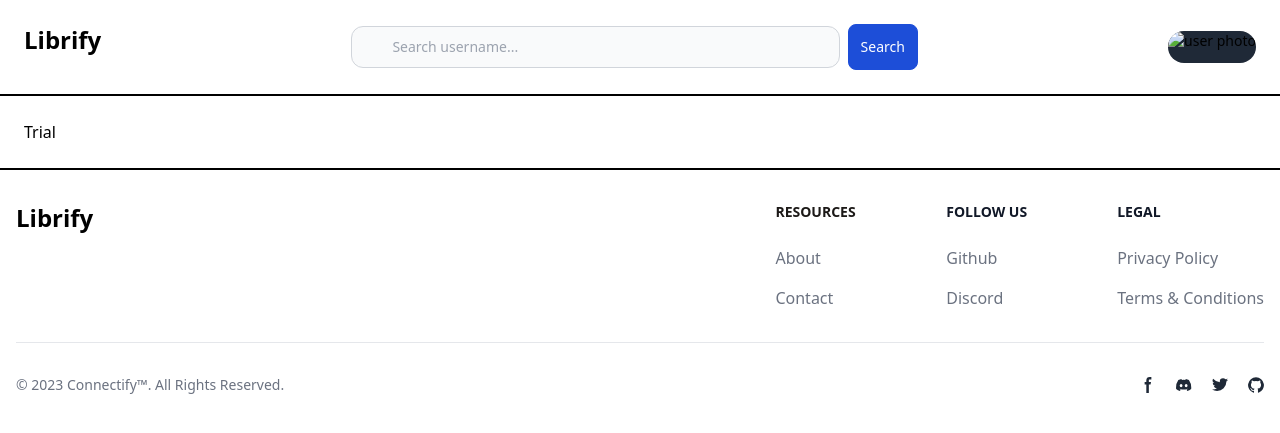
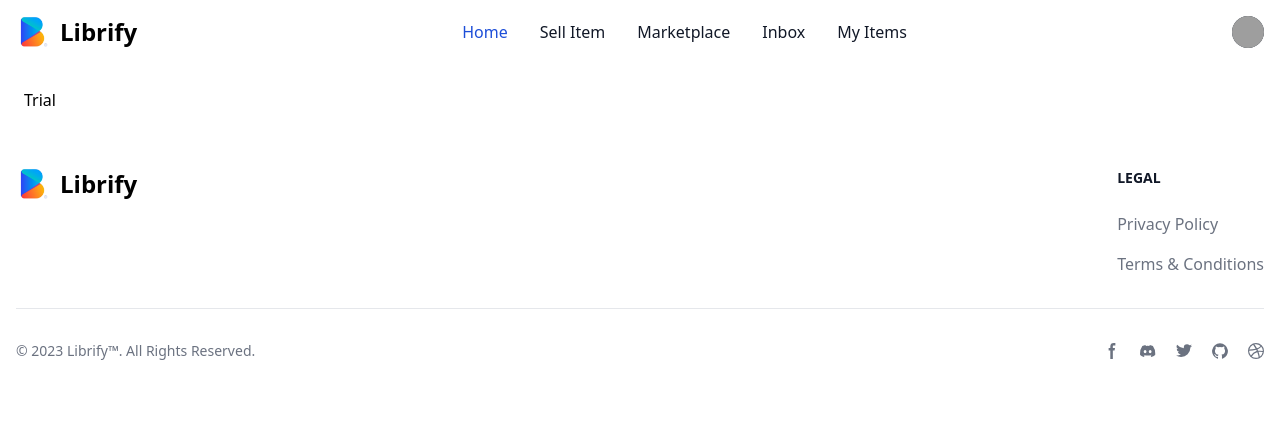
Before and after one commit to AristonCatipay/django_library_management, a Django app: page / in a window 1280 px wide. Shown: the top 433 px of the page. Run offline with Django 4.2, Linux system fonts and the light colour scheme; the visitor is signed in with stand-in values (Sample User, id 1); some libraries are stand-ins or nearby versions; grey boxes are pictures that could not be loaded.

Commit message:
Updated the design of the navigation bar and the footer.

```diff
--- a/core/templates/core/base.html
+++ b/core/templates/core/base.html
@@ -1,5 +1,5 @@
 <!-- This will be the base file for all the html files. -->
-
+{% load static %}
 <!DOCTYPE html>
 <html lang="en">
 <!-- <head> -->
@@ -12,31 +12,21 @@
     <script src="https://kit.fontawesome.com/9fc08e307b.js" crossorigin="anonymous"></script>
     <!-- Importing Flowbite -->
     <link href="https://cdnjs.cloudflare.com/ajax/libs/flowbite/1.8.1/flowbite.min.css" rel="stylesheet" />
+    <link rel="shortcut icon" type="image/png" href="{% static 'librify_logo_v2.png' %}" >
     <title>{% block title %}{% endblock %} | Librify</title>
 </head>
-<body>
-    <nav class="py-6 px-6 grid grid-flow-col justify-stretch bg-white dark:bg-gray-100 border-b-2 border-b-black">
-        <div>
-            <a href="/" class="min-w-max text-2xl font-bold whitespace-nowrap dark:text-black">Librify</a>
-        </div>
-
+<body class="dark:bg-gray-900">
     {% if request.user.is_authenticated %}
-        <div class="px-4">
-            <form class="flex items-center" action="{% url 'search' %}" method="post">
-                {% csrf_token %}
-                <div class="relative w-full min-w-min">
-                    <input type="text" name="username" id="voice-search" class="bg-gray-50 border border-gray-300 text-gray-900 text-sm rounded-lg focus:ring-blue-500 focus:border-blue-500 block w-full pl-10 p-2.5  dark:bg-gray-700 dark:border-gray-600 dark:placeholder-gray-400 dark:text-white dark:focus:ring-blue-500 dark:focus:border-blue-500 rounded-xl" placeholder="Search username..." required>
-                </div>
-                <button type="submit" class="inline-flex items-center p-3 ml-2 text-sm font-medium text-white bg-blue-700 rounded-lg border border-blue-700 hover:bg-blue-800 focus:ring-4 focus:outline-none focus:ring-blue-300 dark:bg-blue-600 dark:hover:bg-blue-700 dark:focus:ring-blue-800">
-                Search
-                </button>
-            </form>
-        </div>
-
-        <div class="flex items-center md:order-2 justify-self-end min-w-max">
+        <nav class="bg-white dark:bg-gray-900">
+            <div class="max-w-screen-xl flex flex-wrap items-center justify-between mx-auto p-4">
+            <a href="/" class="flex items-center">
+                <img src="{% static 'librify_logo_v2.png' %}" class="h-8 mr-3" alt="Librify Logo" />
+                <span class="self-center text-2xl font-bold whitespace-nowrap dark:text-white">Librify</span>
+            </a>
+            <div class="flex items-center md:order-2">
                 <button type="button" class="flex mr-3 text-sm bg-gray-800 rounded-full md:mr-0 focus:ring-4 focus:ring-gray-300 dark:focus:ring-gray-600" id="user-menu-button" aria-expanded="false" data-dropdown-toggle="user-dropdown" data-dropdown-placement="bottom">
                 <span class="sr-only">Open user menu</span>
-            <img class="w-8 h-8 rounded-full min-w-max" src="{{ user_profile.profile_image.url }}" alt="user photo">
+                <img class="w-8 h-8 rounded-full object-cover" src="#" alt="user photo">
                 </button>
                 <!-- Dropdown menu -->
                 <div class="z-50 hidden my-4 text-base list-none bg-white divide-y divide-gray-100 rounded-lg shadow dark:bg-gray-700 dark:divide-gray-600" id="user-dropdown">
@@ -45,71 +35,88 @@
                     <span class="block text-sm  text-gray-500 truncate dark:text-gray-400">{{ user_profile.bio }}</span>
                 </div>
                 <ul class="py-2" aria-labelledby="user-menu-button">
-                <!-- <li>
-                <a href="#" class="block px-4 py-2 text-sm text-gray-700 hover:bg-gray-100 dark:hover:bg-gray-600 dark:text-gray-200 dark:hover:text-white">Dashboard</a>
-                </li> -->
                     <li>
-                <a href="{% url 'settings' %}" class="block px-4 py-2 text-sm text-gray-700 hover:bg-gray-100 dark:hover:bg-gray-600 dark:text-gray-200 dark:hover:text-white">Account Settings</a>
+                        <a href="#" class="block px-4 py-2 text-sm text-gray-700 hover:bg-gray-100 dark:hover:bg-gray-600 dark:text-gray-200 dark:hover:text-white">Profile</a>
                     </li>
-                <!-- <li>
-                <a href="#" class="block px-4 py-2 text-sm text-gray-700 hover:bg-gray-100 dark:hover:bg-gray-600 dark:text-gray-200 dark:hover:text-white">Earnings</a>
-                </li> -->
                     <li>
-                <a href="{% url 'logout' %}" class="block px-4 py-2 text-sm text-gray-700 hover:bg-gray-100 dark:hover:bg-gray-600 dark:text-gray-200 dark:hover:text-white">Sign out</a>
+                        <a href="#" class="block px-4 py-2 text-sm text-gray-700 hover:bg-gray-100 dark:hover:bg-gray-600 dark:text-gray-200 dark:hover:text-white">Sign out</a>
                     </li>
                 </ul>
                 </div>
+                <button data-collapse-toggle="navbar-user" type="button" class="inline-flex items-center p-2 w-10 h-10 justify-center text-sm text-gray-500 rounded-lg md:hidden hover:bg-gray-100 focus:outline-none focus:ring-2 focus:ring-gray-200 dark:text-gray-400 dark:hover:bg-gray-700 dark:focus:ring-gray-600" aria-controls="navbar-user" aria-expanded="false">
+                <span class="sr-only">Open main menu</span>
+                <svg class="w-5 h-5" aria-hidden="true" xmlns="http://www.w3.org/2000/svg" fill="none" viewBox="0 0 17 14">
+                    <path stroke="currentColor" stroke-linecap="round" stroke-linejoin="round" stroke-width="2" d="M1 1h15M1 7h15M1 13h15"/>
+                </svg>
             </button>
-        {% else %}
-        <div class="justify-self-end">
-            <a href="#" class="text-white bg-gradient-to-r from-green-400 via-green-500 to-green-600 hover:bg-gradient-to-br focus:ring-4 focus:outline-none focus:ring-green-300 dark:focus:ring-green-800 font-medium rounded-lg text-sm px-5 py-2.5 text-center mr-2 mb-2">Register</a>
-            <a href="#" class="text-white bg-gradient-to-r from-green-400 via-green-500 to-green-600 hover:bg-gradient-to-br focus:ring-4 focus:outline-none focus:ring-green-300 dark:focus:ring-green-800 font-medium rounded-lg text-sm px-5 py-2.5 text-center mr-2 mb-2">Login</a>
+            </div>
+            <div class="items-center justify-between hidden w-full md:flex md:w-auto md:order-1" id="navbar-user">
+            <ul class="flex flex-col font-medium p-4 md:p-0 mt-4 border border-gray-100 rounded-lg bg-gray-50 md:flex-row md:space-x-8 md:mt-0 md:border-0 md:bg-white dark:bg-gray-800 md:dark:bg-gray-900 dark:border-gray-700">
+                <li>
+                <a href="/" class="block py-2 pl-3 pr-4 text-white bg-blue-700 rounded md:bg-transparent md:text-blue-700 md:p-0 md:dark:text-blue-500" aria-current="page">Home</a>
+                </li>
+                <li>
+                <a href="#" class="block py-2 pl-3 pr-4 text-gray-900 rounded hover:bg-gray-100 md:hover:bg-transparent md:hover:text-blue-700 md:p-0 dark:text-white md:dark:hover:text-blue-500 dark:hover:bg-gray-700 dark:hover:text-white md:dark:hover:bg-transparent dark:border-gray-700">Sell Item</a>
+                </li>
+                <li>
+                <a href="#" class="block py-2 pl-3 pr-4 text-gray-900 rounded hover:bg-gray-100 md:hover:bg-transparent md:hover:text-blue-700 md:p-0 dark:text-white md:dark:hover:text-blue-500 dark:hover:bg-gray-700 dark:hover:text-white md:dark:hover:bg-transparent dark:border-gray-700">Marketplace</a>
+                </li>
+                <li>
+                <a href="#" class="block py-2 pl-3 pr-4 text-gray-900 rounded hover:bg-gray-100 md:hover:bg-transparent md:hover:text-blue-700 md:p-0 dark:text-white md:dark:hover:text-blue-500 dark:hover:bg-gray-700 dark:hover:text-white md:dark:hover:bg-transparent dark:border-gray-700">Inbox</a>
+                </li>
+                <li>
+                <a href="#" class="block py-2 pl-3 pr-4 text-gray-900 rounded hover:bg-gray-100 md:hover:bg-transparent md:hover:text-blue-700 md:p-0 dark:text-white md:dark:hover:text-blue-500 dark:hover:bg-gray-700 dark:hover:text-white md:dark:hover:bg-transparent dark:border-gray-700">My Items</a>
+                </li>
+            </ul>
             </div>
             </div>
+        </nav>
+      {% else %}
+         <nav class="bg-white dark:bg-gray-900">
+            <div class="max-w-screen-xl flex flex-wrap items-center justify-between mx-auto p-4">
+            <a href="/" class="flex items-center">
+               <img src="{% static 'librify_logo_v2.png' %}" class="h-8 mr-3" alt="Librify Logo" />
+               <span class="self-center text-2xl font-bold whitespace-nowrap dark:text-white">Librify</span>
+            </a>
+            <button data-collapse-toggle="navbar-default" type="button" class="inline-flex items-center p-2 w-10 h-10 justify-center text-sm text-gray-500 rounded-lg md:hidden hover:bg-gray-100 focus:outline-none focus:ring-2 focus:ring-gray-200 dark:text-gray-400 dark:hover:bg-gray-700 dark:focus:ring-gray-600" aria-controls="navbar-default" aria-expanded="false">
+                  <span class="sr-only">Open main menu</span>
+                  <svg class="w-5 h-5" aria-hidden="true" xmlns="http://www.w3.org/2000/svg" fill="none" viewBox="0 0 17 14">
+                     <path stroke="currentColor" stroke-linecap="round" stroke-linejoin="round" stroke-width="2" d="M1 1h15M1 7h15M1 13h15"/>
+                  </svg>
+            </button>
+            <div class="hidden w-full md:block md:w-auto" id="navbar-default">
+               <ul class="font-medium flex flex-col p-4 md:p-0 mt-4 border border-gray-100 rounded-lg bg-gray-50 md:flex-row md:space-x-8 md:mt-0 md:border-0 md:bg-white dark:bg-gray-800 md:dark:bg-gray-900 dark:border-gray-700">
+                  <li>
+                  <a href="#" class="block py-2 pl-3 pr-4 text-gray-900 rounded hover:bg-gray-100 md:hover:bg-transparent md:border-0 md:hover:text-blue-700 md:p-0 dark:text-white md:dark:hover:text-blue-500 dark:hover:bg-gray-700 dark:hover:text-white md:dark:hover:bg-transparent">Login</a>
+                  </li>
+                  <li>
+                  <a href="#" class="block py-2 pl-3 pr-4 text-gray-900 rounded hover:bg-gray-100 md:hover:bg-transparent md:border-0 md:hover:text-blue-700 md:p-0 dark:text-white md:dark:hover:text-blue-500 dark:hover:bg-gray-700 dark:hover:text-white md:dark:hover:bg-transparent">Register</a>
+                  </li>
+               </ul>
+            </div>
+            </div>
+         </nav>
       {% endif %}
-    </nav>
 
-    <div class="px-6 py-6 dark:bg-gray-100">
+    <div class="px-6 py-6 bg-white dark:bg-gray-900">
         {% block content%}
         {% endblock %}
     </div>
 
 
-    <footer class="bg-white dark:bg-gray-100 border-t-2 border-t-black">
+    <footer class="bg-white dark:bg-gray-900">
         <div class="mx-auto w-full max-w-screen-xl p-4 py-6 lg:py-8">
             <div class="md:flex md:justify-between">
             <div class="mb-6 md:mb-0">
-                <a href="#" class="flex items-center">
-                    <!-- <img src="#" class="h-8 mr-3" alt="Librify Logo" /> -->
-                    <span class="self-center text-2xl font-bold whitespace-nowrap dark:text-black">Librify</span>
+                <a href="/" class="flex items-center">
+                    <img src="{% static 'librify_logo_v2.png' %}" class="h-8 mr-3" alt="Librify Logo" />
+                    <span class="self-center text-2xl font-bold whitespace-nowrap dark:text-white">Librify</span>
                 </a>
             </div>
-            <div class="grid grid-cols-2 gap-8 sm:gap-6 sm:grid-cols-3">
+            <div class="grid grid-cols-2 gap-8 sm:gap-6 sm:grid-cols-1">
                 <div>
-                    <h2 class="mb-6 text-sm font-semibold text-stone-900 uppercase dark:text-black">Resources</h2>
-                    <ul class="text-gray-500 dark:text-gray-800 font-medium">
-                        <li class="mb-4">
-                            <a href="#" class="hover:underline">About</a>
-                        </li>
-                        <li>
-                            <a href="#" class="hover:underline">Contact</a>
-                        </li>
-                    </ul>
-                </div>
-                <div>
-                    <h2 class="mb-6 text-sm font-semibold text-gray-900 uppercase dark:text-black">Follow us</h2>
-                    <ul class="text-gray-500 dark:text-gray-800 font-medium">
-                        <li class="mb-4">
-                            <a href="#" class="hover:underline ">Github</a>
-                        </li>
-                        <li>
-                            <a href="#" class="hover:underline">Discord</a>
-                        </li>
-                    </ul>
-                </div>
-                <div>
-                    <h2 class="mb-6 text-sm font-semibold text-gray-900 uppercase dark:text-black">Legal</h2>
-                    <ul class="text-gray-500 dark:text-gray-800 font-medium">
+                    <h2 class="mb-6 text-sm font-semibold text-gray-900 uppercase dark:text-white">Legal</h2>
+                    <ul class="text-gray-500 dark:text-gray-400 font-medium">
                         <li class="mb-4">
                             <a href="#" class="hover:underline">Privacy Policy</a>
                         </li>
@@ -122,32 +129,38 @@
         </div>
         <hr class="my-6 border-gray-200 sm:mx-auto dark:border-gray-700 lg:my-8" />
         <div class="sm:flex sm:items-center sm:justify-between">
-            <span class="text-sm text-gray-500 sm:text-center dark:text-black">© 2023 <a href="#" class="hover:underline">Connectify™</a>. All Rights Reserved.
+            <span class="text-sm text-gray-500 sm:text-center dark:text-gray-400">© 2023 <a href="/" class="hover:underline">Librify™</a>. All Rights Reserved.
             </span>
             <div class="flex mt-4 space-x-5 sm:justify-center sm:mt-0">
-                <a href="#" class="text-gray-800 hover:text-gray-900 dark:hover:text-black">
+                <a href="#" class="text-gray-500 hover:text-gray-900 dark:hover:text-white">
                     <svg class="w-4 h-4" aria-hidden="true" xmlns="http://www.w3.org/2000/svg" fill="currentColor" viewBox="0 0 8 19">
                             <path fill-rule="evenodd" d="M6.135 3H8V0H6.135a4.147 4.147 0 0 0-4.142 4.142V6H0v3h2v9.938h3V9h2.021l.592-3H5V3.591A.6.6 0 0 1 5.592 3h.543Z" clip-rule="evenodd"/>
                         </svg>
                     <span class="sr-only">Facebook page</span>
                 </a>
-                <a href="#" class="text-gray-800 hover:text-gray-900 dark:hover:text-black">
+                <a href="#" class="text-gray-500 hover:text-gray-900 dark:hover:text-white">
                     <svg class="w-4 h-4" aria-hidden="true" xmlns="http://www.w3.org/2000/svg" fill="currentColor" viewBox="0 0 21 16">
                             <path d="M16.942 1.556a16.3 16.3 0 0 0-4.126-1.3 12.04 12.04 0 0 0-.529 1.1 15.175 15.175 0 0 0-4.573 0 11.585 11.585 0 0 0-.535-1.1 16.274 16.274 0 0 0-4.129 1.3A17.392 17.392 0 0 0 .182 13.218a15.785 15.785 0 0 0 4.963 2.521c.41-.564.773-1.16 1.084-1.785a10.63 10.63 0 0 1-1.706-.83c.143-.106.283-.217.418-.33a11.664 11.664 0 0 0 10.118 0c.137.113.277.224.418.33-.544.328-1.116.606-1.71.832a12.52 12.52 0 0 0 1.084 1.785 16.46 16.46 0 0 0 5.064-2.595 17.286 17.286 0 0 0-2.973-11.59ZM6.678 10.813a1.941 1.941 0 0 1-1.8-2.045 1.93 1.93 0 0 1 1.8-2.047 1.919 1.919 0 0 1 1.8 2.047 1.93 1.93 0 0 1-1.8 2.045Zm6.644 0a1.94 1.94 0 0 1-1.8-2.045 1.93 1.93 0 0 1 1.8-2.047 1.918 1.918 0 0 1 1.8 2.047 1.93 1.93 0 0 1-1.8 2.045Z"/>
                         </svg>
                     <span class="sr-only">Discord community</span>
                 </a>
-                <a href="#" class="text-gray-800 hover:text-gray-900 dark:hover:text-black">
+                <a href="#" class="text-gray-500 hover:text-gray-900 dark:hover:text-white">
                     <svg class="w-4 h-4" aria-hidden="true" xmlns="http://www.w3.org/2000/svg" fill="currentColor" viewBox="0 0 20 17">
                         <path fill-rule="evenodd" d="M20 1.892a8.178 8.178 0 0 1-2.355.635 4.074 4.074 0 0 0 1.8-2.235 8.344 8.344 0 0 1-2.605.98A4.13 4.13 0 0 0 13.85 0a4.068 4.068 0 0 0-4.1 4.038 4 4 0 0 0 .105.919A11.705 11.705 0 0 1 1.4.734a4.006 4.006 0 0 0 1.268 5.392 4.165 4.165 0 0 1-1.859-.5v.05A4.057 4.057 0 0 0 4.1 9.635a4.19 4.19 0 0 1-1.856.07 4.108 4.108 0 0 0 3.831 2.807A8.36 8.36 0 0 1 0 14.184 11.732 11.732 0 0 0 6.291 16 11.502 11.502 0 0 0 17.964 4.5c0-.177 0-.35-.012-.523A8.143 8.143 0 0 0 20 1.892Z" clip-rule="evenodd"/>
                     </svg>
                     <span class="sr-only">Twitter page</span>
                 </a>
-                <a href="#" class="text-gray-800 hover:text-gray-900 dark:hover:text-black">
+                <a href="#" class="text-gray-500 hover:text-gray-900 dark:hover:text-white">
                     <svg class="w-4 h-4" aria-hidden="true" xmlns="http://www.w3.org/2000/svg" fill="currentColor" viewBox="0 0 20 20">
                             <path fill-rule="evenodd" d="M10 .333A9.911 9.911 0 0 0 6.866 19.65c.5.092.678-.215.678-.477 0-.237-.01-1.017-.014-1.845-2.757.6-3.338-1.169-3.338-1.169a2.627 2.627 0 0 0-1.1-1.451c-.9-.615.07-.6.07-.6a2.084 2.084 0 0 1 1.518 1.021 2.11 2.11 0 0 0 2.884.823c.044-.503.268-.973.63-1.325-2.2-.25-4.516-1.1-4.516-4.9A3.832 3.832 0 0 1 4.7 7.068a3.56 3.56 0 0 1 .095-2.623s.832-.266 2.726 1.016a9.409 9.409 0 0 1 4.962 0c1.89-1.282 2.717-1.016 2.717-1.016.366.83.402 1.768.1 2.623a3.827 3.827 0 0 1 1.02 2.659c0 3.807-2.319 4.644-4.525 4.889a2.366 2.366 0 0 1 .673 1.834c0 1.326-.012 2.394-.012 2.72 0 .263.18.572.681.475A9.911 9.911 0 0 0 10 .333Z" clip-rule="evenodd"/>
                     </svg>
                     <span class="sr-only">GitHub account</span>
+                </a>
+                <a href="#" class="text-gray-500 hover:text-gray-900 dark:hover:text-white">
+                    <svg class="w-4 h-4" aria-hidden="true" xmlns="http://www.w3.org/2000/svg" fill="currentColor" viewBox="0 0 20 20">
+                        <path fill-rule="evenodd" d="M10 0a10 10 0 1 0 10 10A10.009 10.009 0 0 0 10 0Zm6.613 4.614a8.523 8.523 0 0 1 1.93 5.32 20.094 20.094 0 0 0-5.949-.274c-.059-.149-.122-.292-.184-.441a23.879 23.879 0 0 0-.566-1.239 11.41 11.41 0 0 0 4.769-3.366ZM8 1.707a8.821 8.821 0 0 1 2-.238 8.5 8.5 0 0 1 5.664 2.152 9.608 9.608 0 0 1-4.476 3.087A45.758 45.758 0 0 0 8 1.707ZM1.642 8.262a8.57 8.57 0 0 1 4.73-5.981A53.998 53.998 0 0 1 9.54 7.222a32.078 32.078 0 0 1-7.9 1.04h.002Zm2.01 7.46a8.51 8.51 0 0 1-2.2-5.707v-.262a31.64 31.64 0 0 0 8.777-1.219c.243.477.477.964.692 1.449-.114.032-.227.067-.336.1a13.569 13.569 0 0 0-6.942 5.636l.009.003ZM10 18.556a8.508 8.508 0 0 1-5.243-1.8 11.717 11.717 0 0 1 6.7-5.332.509.509 0 0 1 .055-.02 35.65 35.65 0 0 1 1.819 6.476 8.476 8.476 0 0 1-3.331.676Zm4.772-1.462A37.232 37.232 0 0 0 13.113 11a12.513 12.513 0 0 1 5.321.364 8.56 8.56 0 0 1-3.66 5.73h-.002Z" clip-rule="evenodd"/>
+                    </svg>
+                    <span class="sr-only">Dribbble account</span>
                 </a>
             </div>
         </div>
--- a/django_library_management/settings.py
+++ b/django_library_management/settings.py
@@ -121,6 +121,7 @@ USE_TZ = True
 # https://docs.djangoproject.com/en/4.2/howto/static-files/
 
 STATIC_URL = 'static/'
+STATICFILES_DIRS = [BASE_DIR / "static"]
 
 # Default primary key field type
 # https://docs.djangoproject.com/en/4.2/ref/settings/#default-auto-field
```
Also changed, not shown: static/librify_logo_v2.png (added). Lines whose indentation alone changed are shown as unchanged.
